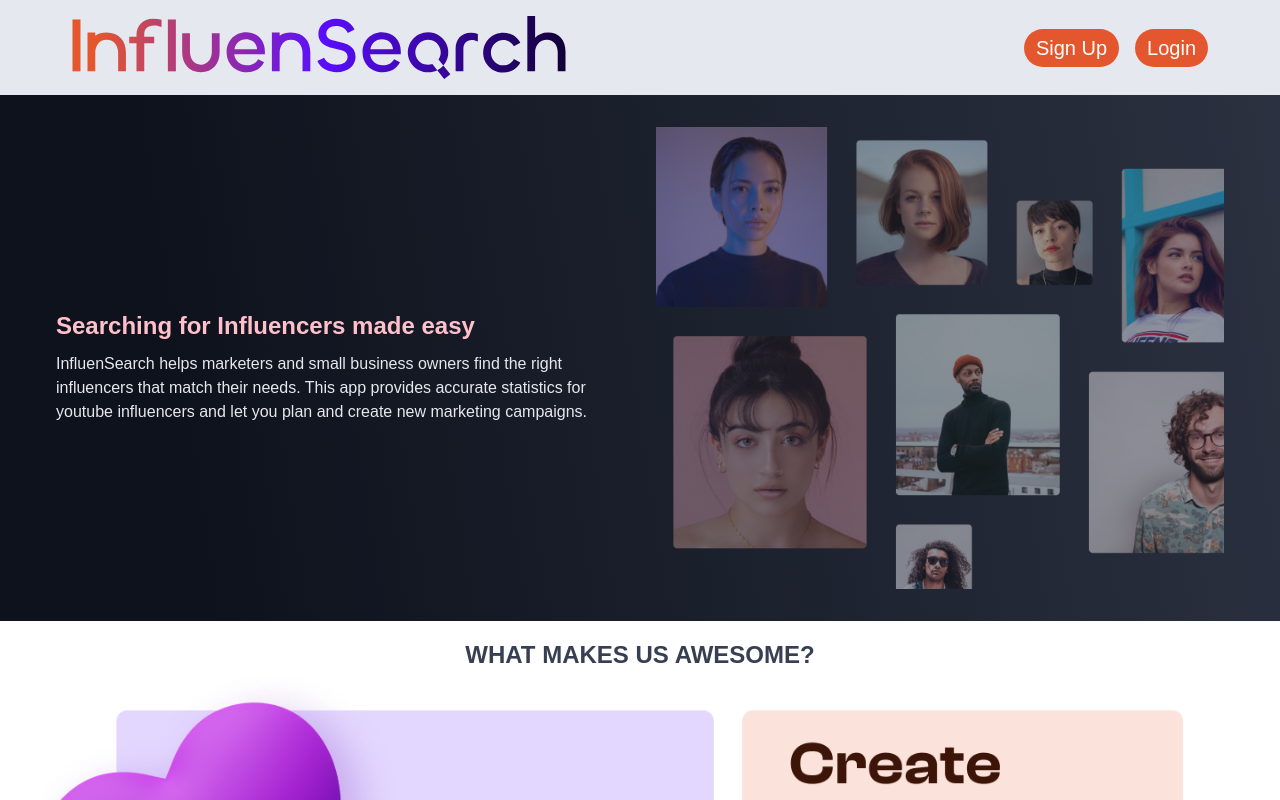
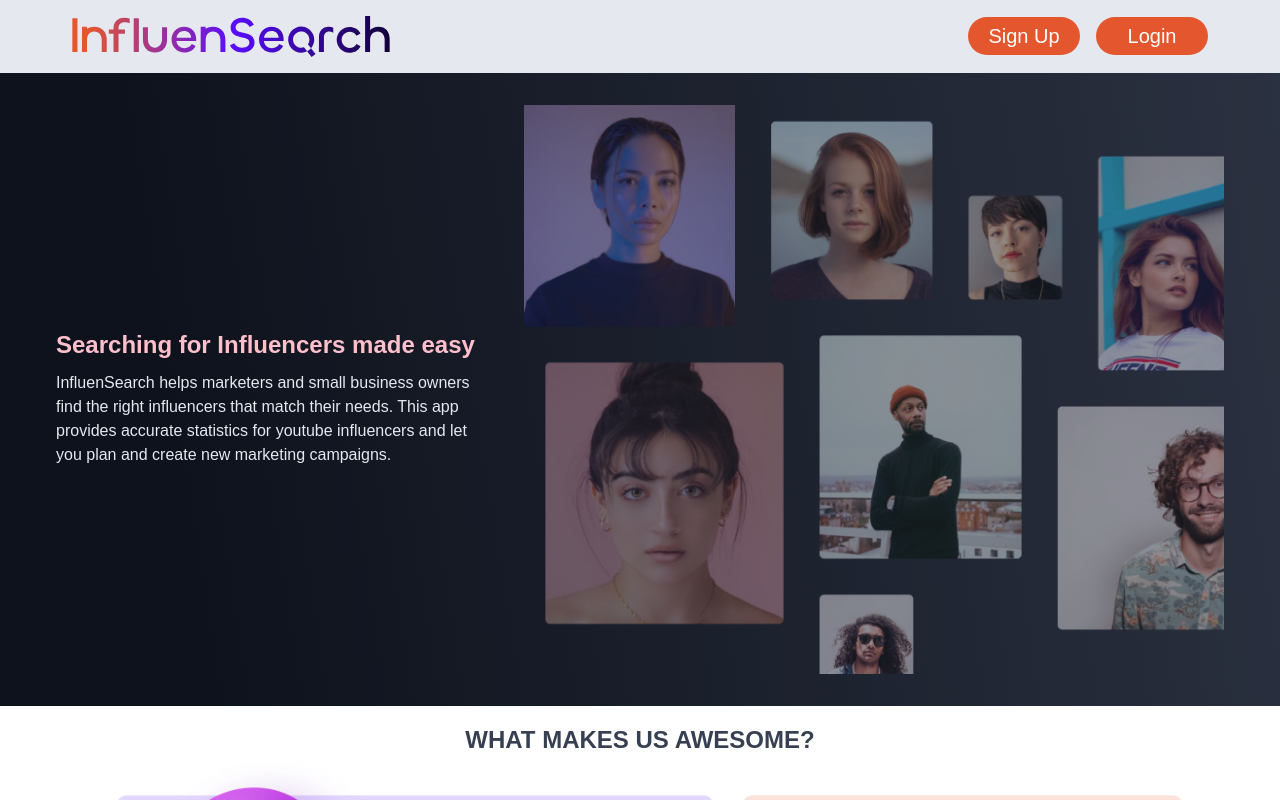
Before and after one commit to OctoPol7/InfluenSeach-by-Mars, a React (Create React App) app: page / in a window 1280 px wide. Shown: the top 800 px of the page. Built offline with nearby package versions, Linux system fonts and the light colour scheme.

Commit message:
fix: landing header

```diff
--- a/src/sass/partials/_header-footer.scss
+++ b/src/sass/partials/_header-footer.scss
@@ -14,7 +14,7 @@
 }
 
 .landing .header img {
-    width: 90%;
+    width: 60%;
 }
 
 .header {
@@ -122,7 +122,7 @@
 }
 
 .landing .btn {
-    // width: 9rem;
+    width: 7rem;
     // height: 44px;
     background: #E4572E;
     font-size: 20px;
--- a/src/sass/partials/_layout.scss
+++ b/src/sass/partials/_layout.scss
@@ -556,7 +556,7 @@ $link-color: #22006A;
 
     .landing .container {
         display: grid;
-        grid-template-columns: repeat(2,1fr);
+        grid-template-columns: 1fr 1.75fr;
     }
 
     .landing .container p {
@@ -565,7 +565,7 @@ $link-color: #22006A;
 
     .landing .container img {
         padding-right: 1rem;
-        padding-left: 1rem;
+        padding-left: 3rem;
         place-self: center;
     }
 
--- a/src/style.css
+++ b/src/style.css
@@ -76,6 +76,7 @@ select {
   html:focus-within {
     scroll-behavior: auto;
   }
+
   *,
 *::before,
 *::after {
@@ -154,11 +155,13 @@ body {
     margin-right: 100px;
     margin-top: 30px;
   }
+
   .nav li {
     font-family: sans-serif;
     display: inline;
     font-size: 27px;
   }
+
   .landing .nav li:nth-of-type(2) {
     padding-right: 2rem;
   }
@@ -256,7 +259,7 @@ img {
 }
 
 .landing .header img {
-  width: 90%;
+  width: 60%;
 }
 
 .header {
@@ -284,12 +287,14 @@ img {
     margin: 0;
     justify-self: flex-end;
   }
+
   .header {
     display: grid;
     grid-template-columns: repeat(2, 1fr);
     padding: 0 1rem;
     justify-items: space-between;
   }
+
   .header .nav {
     justify-self: end;
     align-items: center;
@@ -301,12 +306,14 @@ img {
     margin: 0;
     justify-self: flex-end;
   }
+
   .landing .header {
     display: grid;
     grid-template-columns: repeat(2, 1fr);
     padding: 0 1rem;
     justify-items: space-between;
   }
+
   .landing .header .nav {
     justify-self: end;
     align-items: center;
@@ -354,6 +361,7 @@ img {
 }
 
 .landing .btn {
+  width: 7rem;
   background: #E4572E;
   font-size: 20px;
   color: white;
@@ -763,37 +771,45 @@ img {
     height: 3.25rem;
     overflow: hidden;
   }
+
   .single-campaign .influ_div h2,
 .searchpage .influ_div h2,
 .search-result .results h2 {
     height: 2rem;
     overflow: hidden;
   }
+
   .searchpage .search-filters .filtertag {
     margin: 0.5rem;
   }
+
   .searchpage .trending-influencers .first-ul,
 .searchpage .influ .influ-cards,
 .search-result .results {
     display: grid;
     grid-template-columns: repeat(3, 1fr);
   }
+
   .searchpage .search_inp_div {
     max-width: 915px;
     margin: 1rem auto;
   }
+
   .searchpage .search-filters {
     width: 900px;
     margin: 1rem auto;
   }
+
   .search-result .apply-filters-div {
     display: grid;
     grid-template-columns: 20% 80%;
   }
+
   .search-result .searched-keywords,
 .search-result .header {
     grid-column: 1/-1;
   }
+
   .search-result .sort-by-grid {
     margin-top: 1rem;
     display: flex;
@@ -801,6 +817,7 @@ img {
     justify-content: space-between;
     margin-left: 1rem;
   }
+
   .search-result .sort-by-grid select {
     max-width: 75%;
   }
@@ -890,21 +907,26 @@ img {
     grid-template-columns: repeat(3, 1fr);
     padding-bottom: 1rem;
   }
+
   .landing .container {
     display: grid;
-    grid-template-columns: repeat(2, 1fr);
-  }
+    grid-template-columns: 1fr 1.75fr;
+  }
+
   .landing .container p {
     padding: 0;
   }
+
   .landing .container img {
     padding-right: 1rem;
-    padding-left: 1rem;
+    padding-left: 3rem;
     place-self: center;
   }
+
   .landing .cards div:last-of-type {
     grid-column: 2/3;
   }
+
   .landing .card {
     padding: 0;
   }
@@ -1213,42 +1235,52 @@ img {
     display: grid;
     grid-template-columns: 100%;
   }
+
   .creator .overviewBlocks {
     display: grid;
     grid-template-columns: auto auto;
     padding: 20px;
     gap: 20px;
   }
+
   .creator .grid_container_graph {
     display: grid;
     grid-template-columns: auto;
   }
+
   .creator .avatar {
     margin-top: -120px;
   }
+
   .creator .textcont {
     margin-top: 0px;
     padding: 20px;
   }
+
   .creator .namebord {
     margin-left: 0px;
   }
+
   .creator .link {
     display: flex;
     flex-direction: column;
   }
+
   .creator .baner {
     font-size: 15px !important;
     margin-left: 10px;
   }
+
   .creator .baner {
     font-size: 20px !important;
     margin-left: 10px;
   }
+
   .creator .popubtn {
     width: 150px !important;
     height: 40px;
   }
+
   .creator .popubtn {
     width: 160px;
     height: 40px;
@@ -1259,9 +1291,11 @@ img {
     color: white;
     border: none;
   }
+
   .creator .avatar {
     margin-left: 10px !important;
   }
+
   .creator .iframe-center {
     text-align: center;
     margin-top: 1rem;
@@ -1501,12 +1535,15 @@ img {
   .profile {
     margin: 20px;
   }
+
   .profile .grid_container {
     display: inline;
   }
+
   .profile .user-data {
     margin: 0px 20px 20px 20px;
   }
+
   .profile .items {
     margin: 0px 20px 20px 20px;
   }
@@ -1665,30 +1702,37 @@ img {
   .campaign-page .modal_content {
     width: 600px;
   }
+
   .campaign-page .statcard_div {
     display: grid;
     grid-template-columns: repeat(3, 1fr);
   }
+
   .campaign-page .campstat_card {
     max-width: unset;
   }
+
   .single-campaign .searchbar,
 .campaign-page .search_input {
     height: 45px;
     width: 1044px;
   }
+
   .campaign-page .camcard_div {
     display: grid;
     grid-template-columns: repeat(4, 1fr);
   }
+
   .campaign-page .campaigns-grid {
     display: flex;
     flex-flow: row wrap;
     justify-content: space-between;
   }
+
   .campaign-page select {
     margin-right: 1rem;
   }
+
   .campaign-page .modal_search_input,
 .campaign-page .modal_content textarea {
     width: 100%;
@@ -1724,9 +1768,11 @@ img {
     flex-flow: row nowrap;
     justify-content: space-between;
   }
+
   .single-campaign .search-center {
     text-align: center;
   }
+
   .single-campaign .sortby {
     display: flex;
     flex-flow: row nowrap;
@@ -1754,6 +1800,7 @@ img {
 .login-background {
     background-color: rgba(18, 0, 55, 0.15);
   }
+
   .signup-background .hidden,
 .login-background .hidden {
     clip: rect(0 0 0 0);
@@ -1791,6 +1838,7 @@ img {
     grid-template-columns: repeat(2, 1fr);
     align-items: center;
   }
+
   .signup-background,
 .login-background {
     background: linear-gradient(264.44deg, rgba(228, 87, 46, 0.15) 3.99%, rgba(90, 13, 254, 0.15) 56.08%, rgba(18, 0, 55, 0.15) 109.51%);
```
Also changed, not shown: 1 other file (tests, documents, lock files or other folders).
